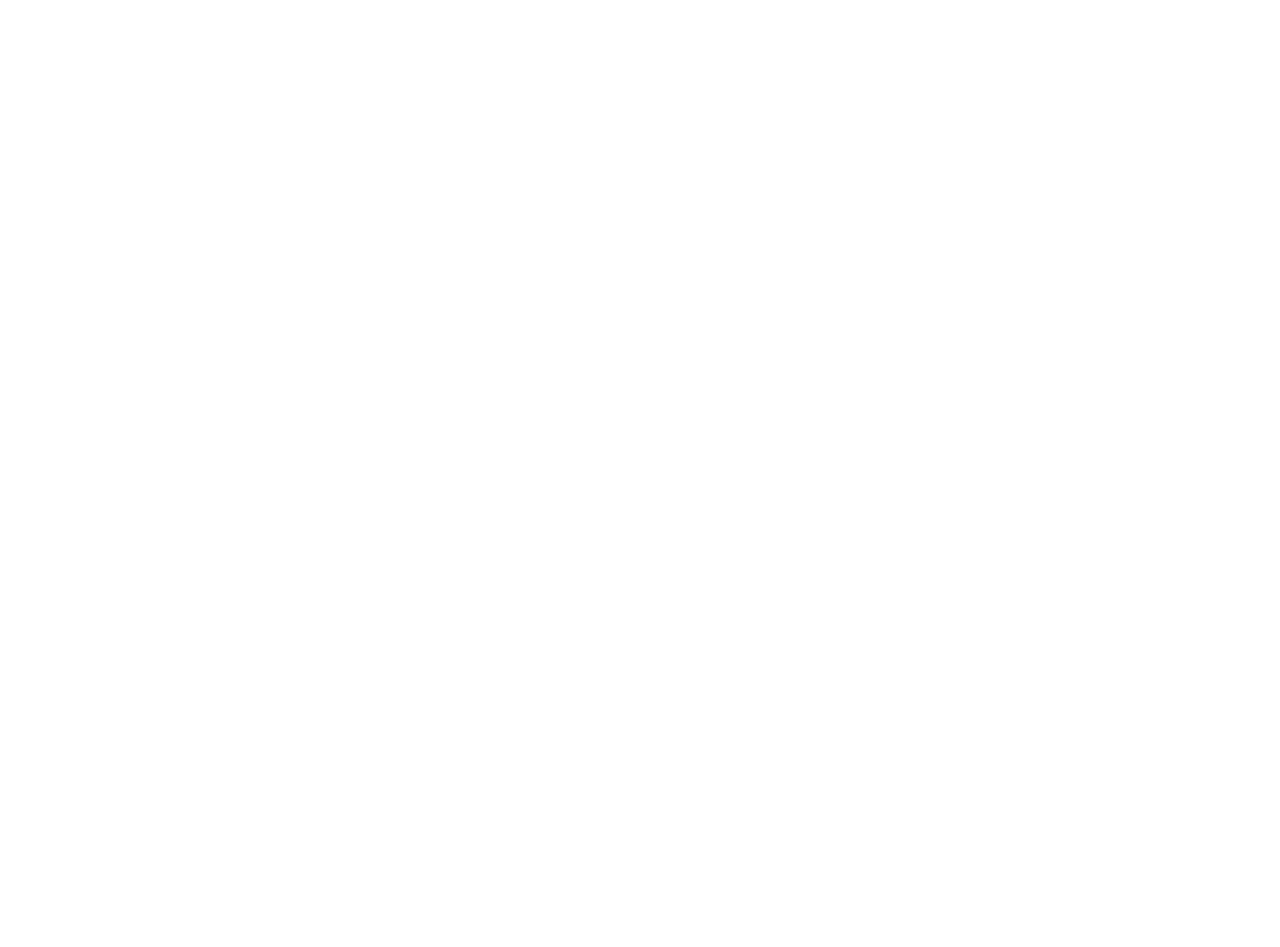
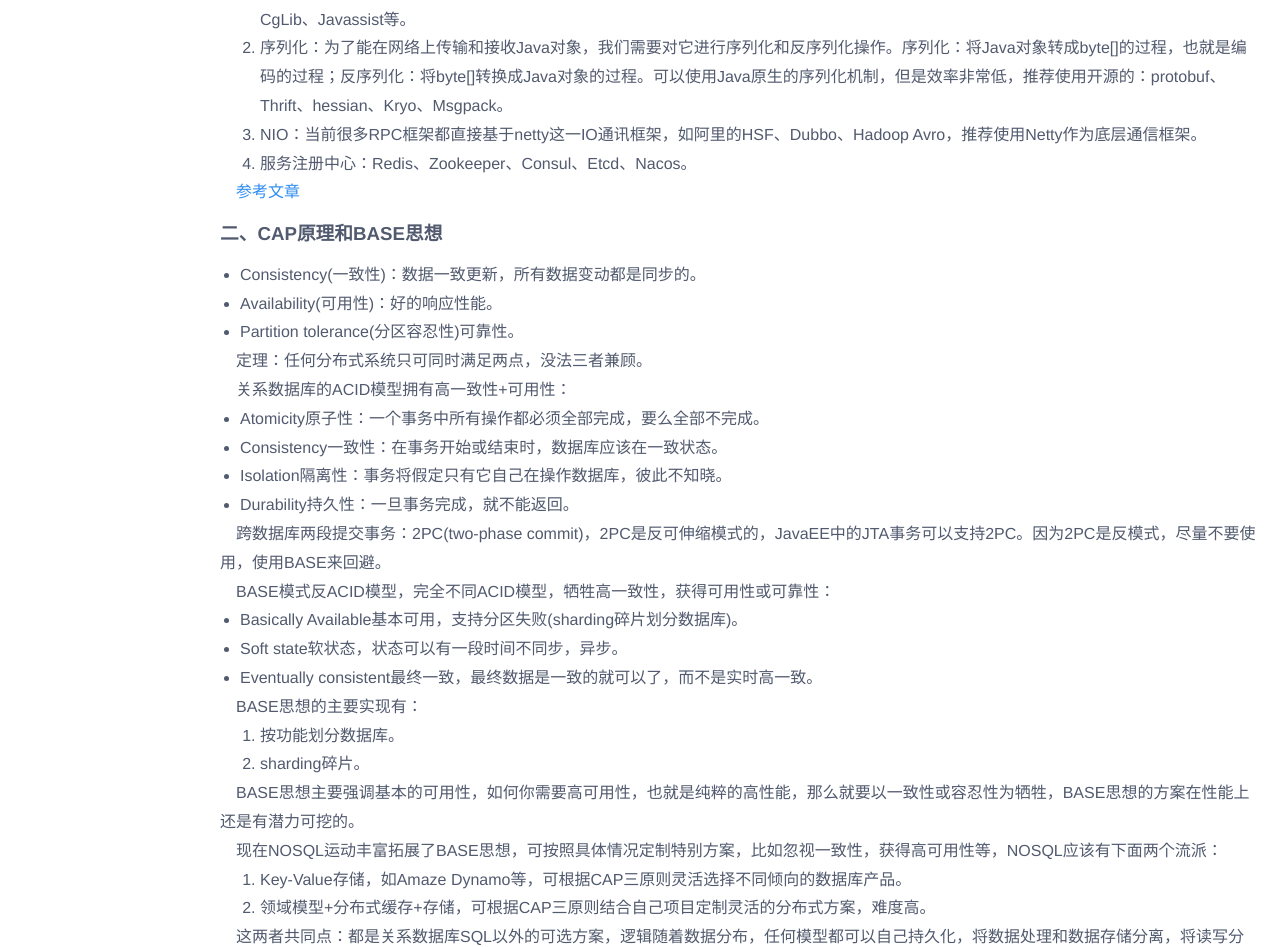
Before and after one commit to lixaviers/suyan-ms, a Vue app: page /#/distributed in a window 1280 px wide. Shown: the part 889-1836 px from the top of the page. Before the commit the page ends 866 px from the top, so only its background shows below. Built offline with nearby package versions, Linux system fonts and the light colour scheme.

Commit message:
feat:page

```diff
--- a/src/views/page/distributed.vue
+++ b/src/views/page/distributed.vue
@@ -21,7 +21,57 @@
 </ol>
 <p>RPC框架的目标就是要将2-8步骤封装起来，让用户对这些细节透明。</p>
 <h4>1.4 服务注册 &amp; 发现</h4>
+<p>服务提供者启动后主动向注册中心注册机器ip、port以及提供的服务列表。服务消费者启动时向注册中心获取服务提供方地址列表，可实现软负载均衡和Failover。</p>
+<h4>1.5 使用到的技术</h4>
+<ol>
+<li>动态代理：生成client stub和server stub需要用到Java动态代理技术，可以使用JDK原生的动态代理机制，可以使用一些开源字节码工具，如：CgLib、Javassist等。</li>
+<li>序列化：为了能在网络上传输和接收Java对象，我们需要对它进行序列化和反序列化操作。序列化：将Java对象转成byte[]的过程，也就是编码的过程；反序列化：将byte[]转换成Java对象的过程。可以使用Java原生的序列化机制，但是效率非常低，推荐使用开源的：protobuf、Thrift、hessian、Kryo、Msgpack。</li>
+<li>NIO：当前很多RPC框架都直接基于netty这一IO通讯框架，如阿里的HSF、Dubbo、Hadoop Avro，推荐使用Netty作为底层通信框架。</li>
+<li>服务注册中心：Redis、Zookeeper、Consul、Etcd、Nacos。</li>
+</ol>
 <p><a href="https://blog.csdn.net/top_code/article/details/54615853" target="_blank" rel="noopener">参考文章</a></p>
+<h3>二、CAP原理和BASE思想</h3>
+<ul>
+<li>Consistency(一致性)：数据一致更新，所有数据变动都是同步的。</li>
+<li>Availability(可用性)：好的响应性能。</li>
+<li>Partition tolerance(分区容忍性)可靠性。</li>
+</ul>
+<p>定理：任何分布式系统只可同时满足两点，没法三者兼顾。</p>
+<p>关系数据库的ACID模型拥有高一致性+可用性：</p>
+<ul>
+<li>Atomicity原子性：一个事务中所有操作都必须全部完成，要么全部不完成。</li>
+<li>Consistency一致性：在事务开始或结束时，数据库应该在一致状态。</li>
+<li>Isolation隔离性：事务将假定只有它自己在操作数据库，彼此不知晓。</li>
+<li>Durability持久性：一旦事务完成，就不能返回。</li>
+</ul>
+<p>跨数据库两段提交事务：2PC(two-phase commit)，2PC是反可伸缩模式的，JavaEE中的JTA事务可以支持2PC。因为2PC是反模式，尽量不要使用，使用BASE来回避。</p>
+<p>BASE模式反ACID模型，完全不同ACID模型，牺牲高一致性，获得可用性或可靠性：</p>
+<ul>
+<li>Basically Available基本可用，支持分区失败(sharding碎片划分数据库)。</li>
+<li>Soft state软状态，状态可以有一段时间不同步，异步。</li>
+<li>Eventually consistent最终一致，最终数据是一致的就可以了，而不是实时高一致。</li>
+</ul>
+<p>BASE思想的主要实现有：</p>
+<ol>
+<li>按功能划分数据库。</li>
+<li>sharding碎片。</li>
+</ol>
+<p>BASE思想主要强调基本的可用性，如何你需要高可用性，也就是纯粹的高性能，那么就要以一致性或容忍性为牺牲，BASE思想的方案在性能上还是有潜力可挖的。</p>
+<p>现在NOSQL运动丰富拓展了BASE思想，可按照具体情况定制特别方案，比如忽视一致性，获得高可用性等，NOSQL应该有下面两个流派：</p>
+<ol>
+<li>Key-Value存储，如Amaze Dynamo等，可根据CAP三原则灵活选择不同倾向的数据库产品。</li>
+<li>领域模型+分布式缓存+存储，可根据CAP三原则结合自己项目定制灵活的分布式方案，难度高。</li>
+</ol>
+<p>这两者共同点：都是关系数据库SQL以外的可选方案，逻辑随着数据分布，任何模型都可以自己持久化，将数据处理和数据存储分离，将读写分离，存储可以是异步或同步，取决于对一致性的要求程度。</p>
+<p>不同点：NOSQL之类的Key-Value存储产品是和关系数据库头碰头的产品BOX，可是适合非Java如PHP、Ruby等领域，是一种可以拿来就用的产品，而领域模型+分布式缓存+存储是一种复杂的架构解决方案，不是产品，但这种方式更灵活，更应该是架构师必须掌握的。</p>
+<p>&nbsp;</p>
+<p>&nbsp;</p>
+<p>&nbsp;</p>
+<p>&nbsp;</p>
+<p>&nbsp;</p>
+<p>&nbsp;</p>
+<p>&nbsp;</p>
+<p>&nbsp;</p>
 <p>&nbsp;</p>
 <p>&nbsp;</p>
     </div>
```
